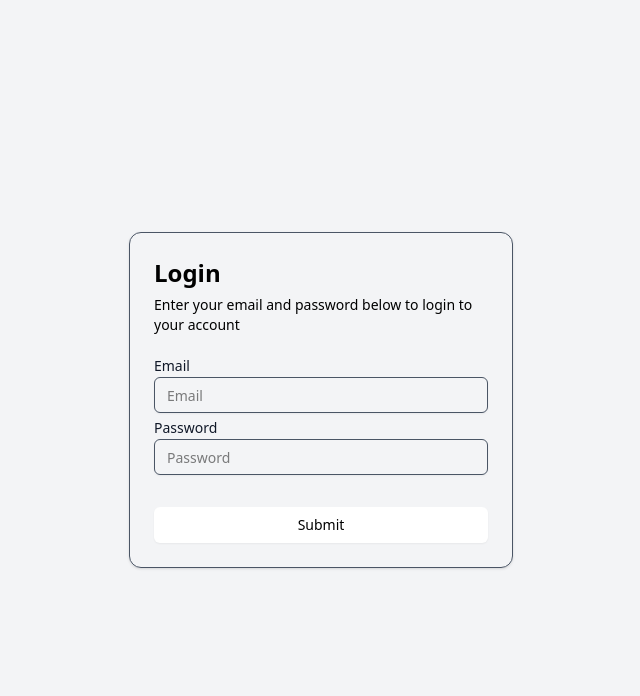
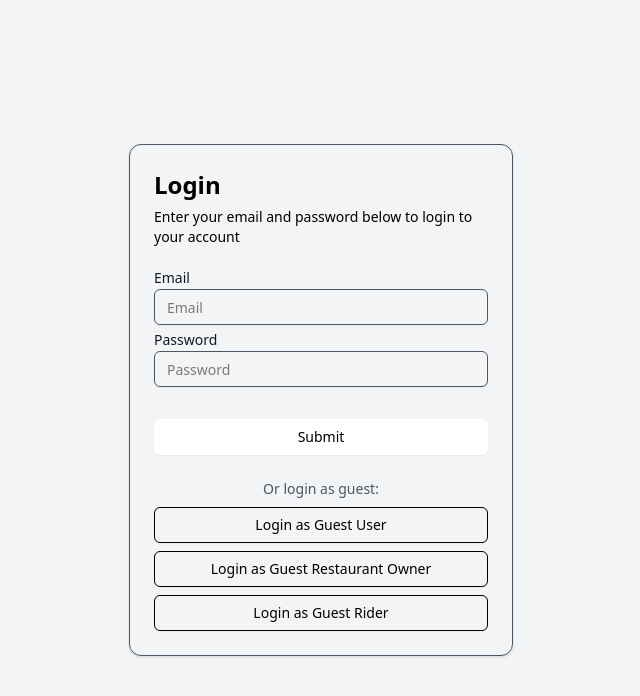
Before and after one commit to krey-yon/Eatopia, a Next.js app: page /signin in a window 1280 px wide. Shown: the top 696 px of the page, without its empty margins (319-959 px from the left). Built offline with nearby package versions, Linux system fonts and the light colour scheme; a web font is replaced by a local one.

Commit message:
added guest login

```diff
--- a/src/app/(auth)/signin/page.tsx
+++ b/src/app/(auth)/signin/page.tsx
@@ -12,6 +12,33 @@ import { Button } from "@/components/ui/button";
 
 const Page = () => {
   const { errors, onFormSubmit, register } = useLogin();
+
+  const handleGuestLogin = (email: string, password: string) => {
+    // Find and set the input values directly
+    const emailInput = document.querySelector(
+      'input[name="email"]'
+    ) as HTMLInputElement;
+    const passwordInput = document.querySelector(
+      'input[name="password"]'
+    ) as HTMLInputElement;
+
+    if (emailInput && passwordInput) {
+      emailInput.value = email;
+      passwordInput.value = password;
+
+      // Trigger change events to update form state
+      emailInput.dispatchEvent(new Event("input", { bubbles: true }));
+      passwordInput.dispatchEvent(new Event("input", { bubbles: true }));
+
+      // Submit the form
+      const form = document.querySelector("form");
+      if (form) {
+        form.dispatchEvent(
+          new Event("submit", { bubbles: true, cancelable: true })
+        );
+      }
+    }
+  };
 
   return (
     <div className={"h-screen flex items-center justify-center bg-gray-100"}>
@@ -42,7 +69,45 @@ const Page = () => {
               type={"password"}
               label={"Password"}
             />
-            <Button className={"bg-white text-black mt-6"}>Submit</Button>
+            <Button className={"bg-white text-black mt-6 w-full"}>
+              Submit
+            </Button>
+
+            {/* Guest Login Buttons */}
+            <div className="mt-4 space-y-2">
+              <p className="text-center text-sm text-gray-600 mb-2">
+                Or login as guest:
+              </p>
+
+              <Button
+                type="button"
+                variant="outline"
+                className="text-black bg-gray-100 w-full text-sm"
+                onClick={() => handleGuestLogin("user@mail.com", "pass@!23")}
+              >
+                Login as Guest User
+              </Button>
+
+              <Button
+                type="button"
+                variant="outline"
+                className="text-black bg-gray-100 w-full text-sm"
+                onClick={() =>
+                  handleGuestLogin("restaurant@mail.com", "pass@123")
+                }
+              >
+                Login as Guest Restaurant Owner
+              </Button>
+
+              <Button
+                type="button"
+                variant="outline"
+                className="text-black bg-gray-100 w-full text-sm"
+                onClick={() => handleGuestLogin("rider@mail.com", "pass@123")}
+              >
+                Login as Guest Rider
+              </Button>
+            </div>
           </form>
         </CardContent>
       </Card>
--- a/src/app/(auth)/signup/page.tsx
+++ b/src/app/(auth)/signup/page.tsx
@@ -14,16 +14,21 @@ const Page = () => {
   const { control, errors, onFormSubmit, register } = useSignup();
 
   return (
-    <div className={"flex items-center h-screen justify-center"}>
-      <Card className={"text-white border-gray-600 bg-black w-[30%]"}>
-        <CardHeader>
-          <CardTitle className="text-2xl">Signup</CardTitle>
-          <CardDescription>
+    <div className="flex items-center min-h-screen justify-center p-4 bg-gray-100">
+      <Card className="text-white w-full max-w-md sm:max-w-lg md:max-w-xl lg:w-[30%] border-gray-600">
+        <CardHeader className="text-center">
+          <CardTitle className="text-xl sm:text-2xl text-black">
+            Signup
+          </CardTitle>
+          <CardDescription className="text-sm sm:text-base text-black">
             Enter your details below to create your account
           </CardDescription>
         </CardHeader>
-        <CardContent>
-          <form onSubmit={onFormSubmit} className={"flex flex-col gap-y-2"}>
+        <CardContent className="px-4 sm:px-6">
+          <form
+            onSubmit={onFormSubmit}
+            className="flex flex-col gap-y-3 sm:gap-y-4"
+          >
             <FormGenerator
               inputType={"input"}
               register={register}
@@ -69,7 +74,9 @@ const Page = () => {
               placeholder={""}
               label={"Role"}
             />
-            <Button className={"bg-white text-black mt-6"}>Submit</Button>
+            <Button className="bg-white text-black mt-4 sm:mt-6 w-full py-2 sm:py-3">
+              Submit
+            </Button>
           </form>
         </CardContent>
       </Card>
--- a/src/components/form-generator.tsx
+++ b/src/components/form-generator.tsx
@@ -73,7 +73,7 @@ const FormGenerator = ({
           <Label
             htmlFor={name}
             className={
-              "text-gray-300 hover:text-white select-none cursor-pointer flex items-center space-x-2 transition duration-150"
+              "text-gray-800 hover:text-white select-none cursor-pointer flex items-center space-x-2 transition duration-150"
             }
           >
             {label}
@@ -83,7 +83,7 @@ const FormGenerator = ({
             name={name}
             render={({ field }) => (
               <Select onValueChange={field.onChange} value={field.value}>
-                <SelectTrigger className="rounded-md border-gray-600 text-white w-full">
+                <SelectTrigger className="rounded-md border-gray-600 text-black w-full">
                   <SelectValue placeholder="Select a role" />
                 </SelectTrigger>
                 <SelectContent className={"border-gray-600 bg-black"}>
```
